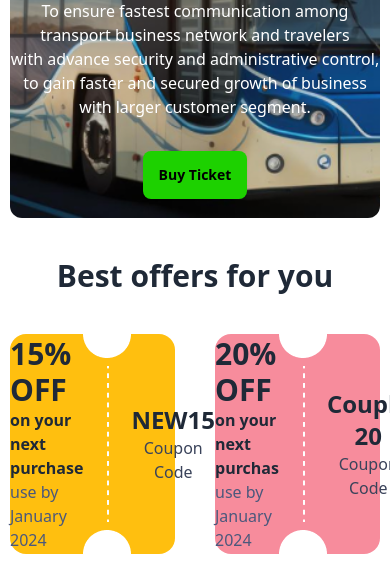
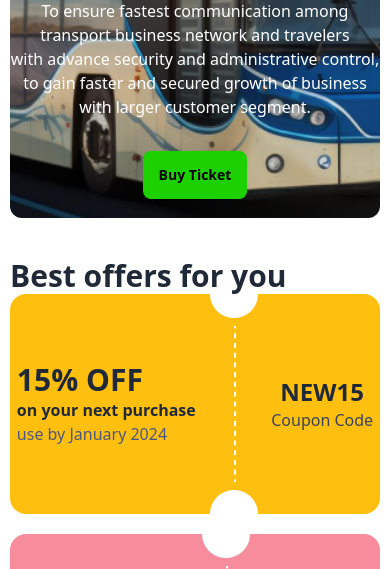
Before and after one commit to radiyashimu1122/assignment-5, a plain HTML site: page index.html in a window 390 px wide. Shown: the part 531-1100 px from the top of the page. Drawn offline with nearby package versions, Linux system fonts and the light colour scheme.

Commit message:
some update

```diff
--- a/index.html
+++ b/index.html
@@ -56,12 +56,10 @@
 <!-- This is Banner section end -->
 
   <!-- This is  best offer start -->
-  <div>
-
-    <div class="flex flex-col w-full gap-10 my-10">
+  <div class="lg:flex lg:flex-col w-full lg:gap-10 my-10">
     <h1 class="m-auto font-bold text-3xl">Best offers for you</h1>
-      <div class="flex justify-between gap-10">
-        <div class="flex bg-[#FFBF0F] items-center justify-around rounded-2xl w-full">
+    <div class="lg:flex lg:justify-between lg:gap-10">
+      <div class="flex bg-[#FFBF0F] items-center justify-around rounded-2xl lg:w-full">
         <div>
           <h1 class="font-bold text-3xl"><strong>15</strong>% <strong> OFF</strong></h1>
           <p class="font-bold">on your next purchase</p>
@@ -74,10 +72,10 @@
         </div>
       </div>
 
-        <div class="flex bg-[#F78C9C] items-center justify-around rounded-2xl w-full">
+      <div class="flex bg-[#F78C9C] items-center justify-around rounded-2xl lg:w-full mt-5 lg:mt-0">
         <div>
           <h1 class="font-bold text-3xl"><strong>20</strong>% <strong> OFF</strong></h1>
-            <p class="font-bold">on your next purchas</p>
+          <p class="font-bold">on your next purchase</p>
           <p class="text-[#4b587c]">use by January 2024</p>
         </div>
         <img src="images/cupon-devider.png" alt="">
@@ -90,6 +88,7 @@
     <a class="btn m-auto bg-white border border-[#1DD100] text-[#1DD100] font-bold">See All Offers</a>
   </div>
   <!-- best offer end -->
+
  <script src="script.js"></script>
 </body>
 </html>
```
Lines whose indentation alone changed are shown as unchanged.
